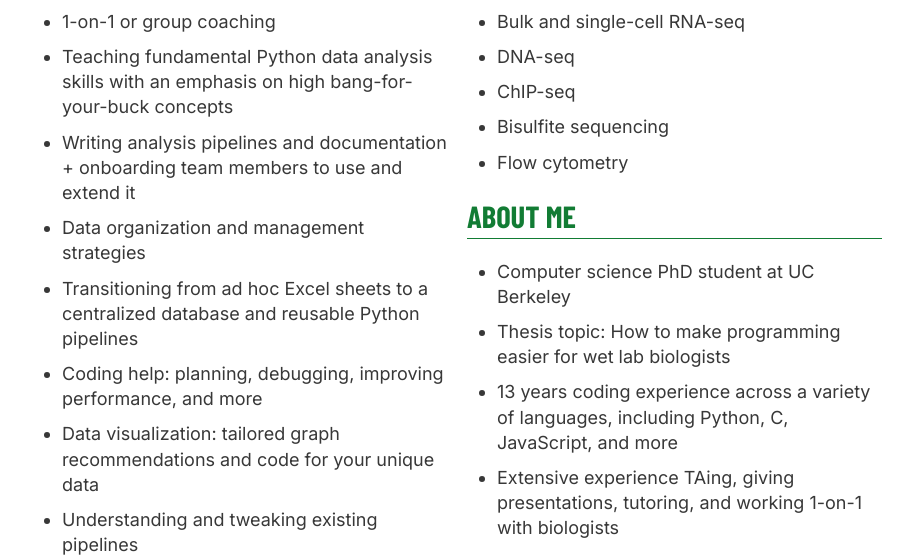
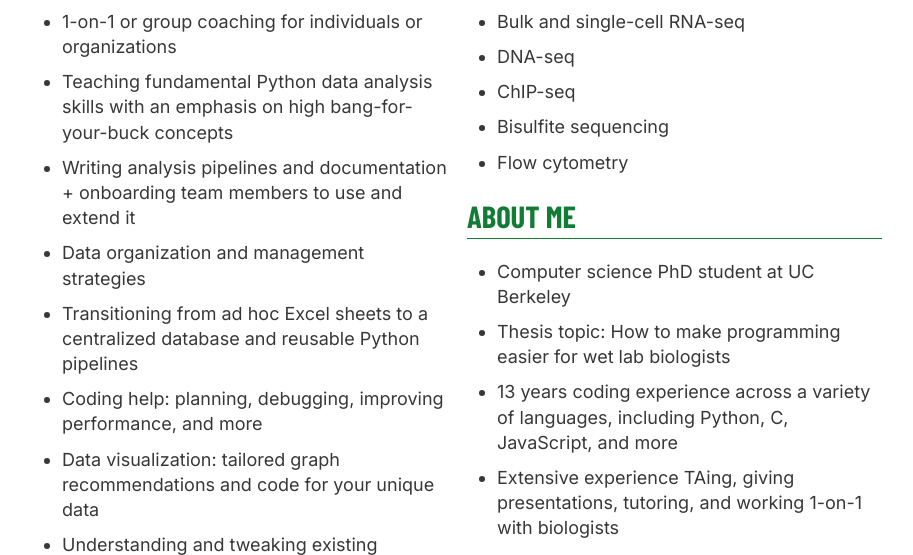
Before and after one commit to justinlubin/consulting, a plain HTML site: page index.html in a window 1280 px wide. Shown: the part 545-1100 px from the top of the page, without its empty margins (183-1096 px from the left). Drawn offline with nearby package versions, Linux system fonts and the light colour scheme.

Commit message:
Make some tweaks

```diff
--- a/index.html
+++ b/index.html
@@ -47,7 +47,7 @@
         <section>
           <h2>Some services I offer</h2>
           <ul>
-            <li>1-on-1 or group coaching</li>
+            <li>1-on-1 or group coaching for individuals or organizations</li>
             <li>Teaching fundamental Python data analysis skills with an emphasis on high bang-for-your-buck concepts</li>
             <li>Writing analysis pipelines and documentation + onboarding team members to use and extend it</li>
             <li>Data organization and management strategies</li>
--- a/main.css
+++ b/main.css
@@ -161,7 +161,6 @@ a:hover {
   font-size: 1.3em;
   border: 5px double var(--accent);
   line-height: 1.7;
-  border-radius: 5px;
 }
 
 .callout p {
```
